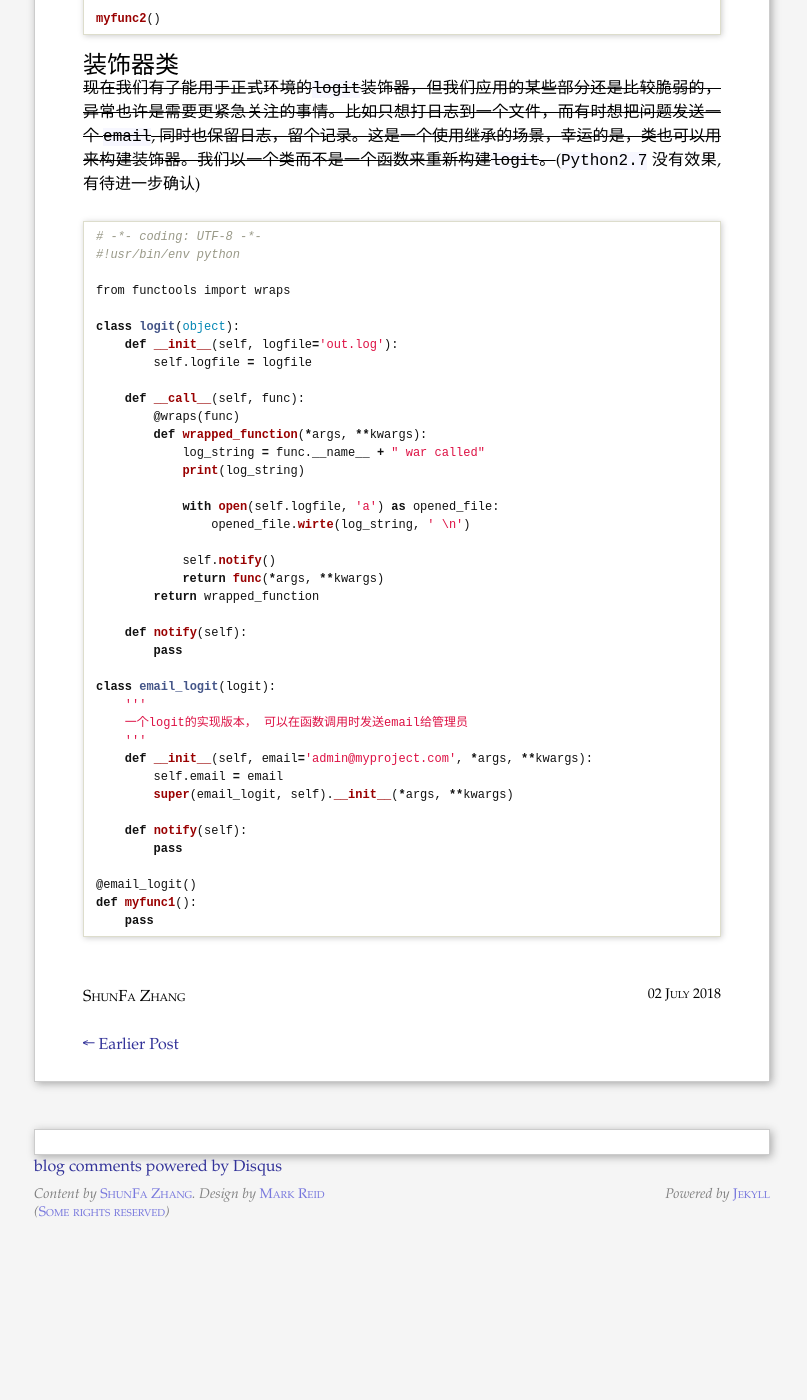
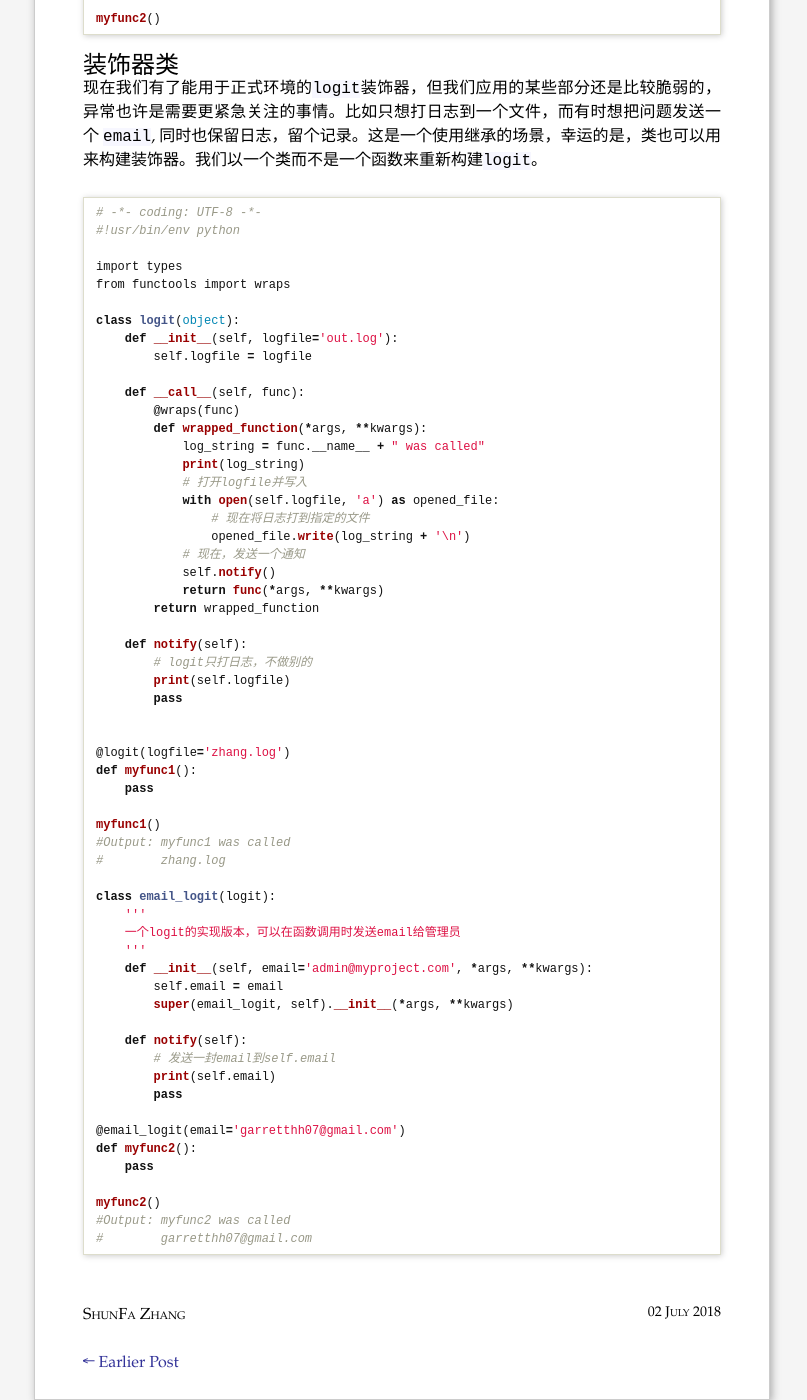
Before and after one commit to Garretthh07/Garretthh07.github.io, a Jekyll site: the page built from _posts/2018-7-02-Python.md, in a window 1280 px wide and 1400 px high, scrolled down 10180 px. Shown: the whole window, without its empty margins (238-1045 px from the left). Built offline with Jekyll 4.4.1, drawn with Linux system fonts in a browser that asks for light colours; comment, search, counter and statistics services are not loaded; before the commit the page ends 11407 px from its top, so only the background shows below that.

Commit message:
Python装饰器类相关错误修正

````diff
--- a/_posts/2018-7-02-Python.md
+++ b/_posts/2018-7-02-Python.md
@@ -491,12 +491,13 @@ myfunc2()
 ```
 
 ### 装饰器类
-~~现在我们有了能用于正式环境的`logit`装饰器，但我们应用的某些部分还是比较脆弱的，异常也许是需要更紧急关注的事情。比如只想打日志到一个文件，而有时想把问题发送一个 `email`, 同时也保留日志，留个记录。这是一个使用继承的场景，幸运的是，类也可以用来构建装饰器。我们以一个类而不是一个函数来重新构建`logit`。~~(`Python2.7` 没有效果, 有待进一步确认)
+现在我们有了能用于正式环境的`logit`装饰器，但我们应用的某些部分还是比较脆弱的，异常也许是需要更紧急关注的事情。比如只想打日志到一个文件，而有时想把问题发送一个 `email`, 同时也保留日志，留个记录。这是一个使用继承的场景，幸运的是，类也可以用来构建装饰器。我们以一个类而不是一个函数来重新构建`logit`。
 
 ```python
 # -*- coding: UTF-8 -*-
 #!usr/bin/env python
 
+import types
 from functools import wraps
 
 class logit(object):
@@ -506,31 +507,49 @@ class logit(object):
     def __call__(self, func):
         @wraps(func)
         def wrapped_function(*args, **kwargs):
-            log_string = func.__name__ + " war called"
+            log_string = func.__name__ + " was called"
             print(log_string)
-
+            # 打开logfile并写入
             with open(self.logfile, 'a') as opened_file:
-                opened_file.wirte(log_string, ' \n')
-
+                # 现在将日志打到指定的文件
+                opened_file.write(log_string + '\n')
+            # 现在，发送一个通知
             self.notify()
             return func(*args, **kwargs)
         return wrapped_function
 
     def notify(self):
+        # logit只打日志，不做别的
+        print(self.logfile)
         pass
+
+
+@logit(logfile='zhang.log')
+def myfunc1():
+    pass
+
+myfunc1()
+#Output: myfunc1 was called
+#        zhang.log
 
 class email_logit(logit):
     '''
-    一个logit的实现版本， 可以在函数调用时发送email给管理员
+    一个logit的实现版本，可以在函数调用时发送email给管理员
     '''
     def __init__(self, email='admin@myproject.com', *args, **kwargs):
         self.email = email
         super(email_logit, self).__init__(*args, **kwargs)
 
     def notify(self):
+        # 发送一封email到self.email
+        print(self.email)
         pass
 
-@email_logit()
-def myfunc1():
+@email_logit(email='garretthh07@gmail.com')
+def myfunc2():
     pass
+
+myfunc2()
+#Output: myfunc2 was called
+#        garretthh07@gmail.com
 ```
````
